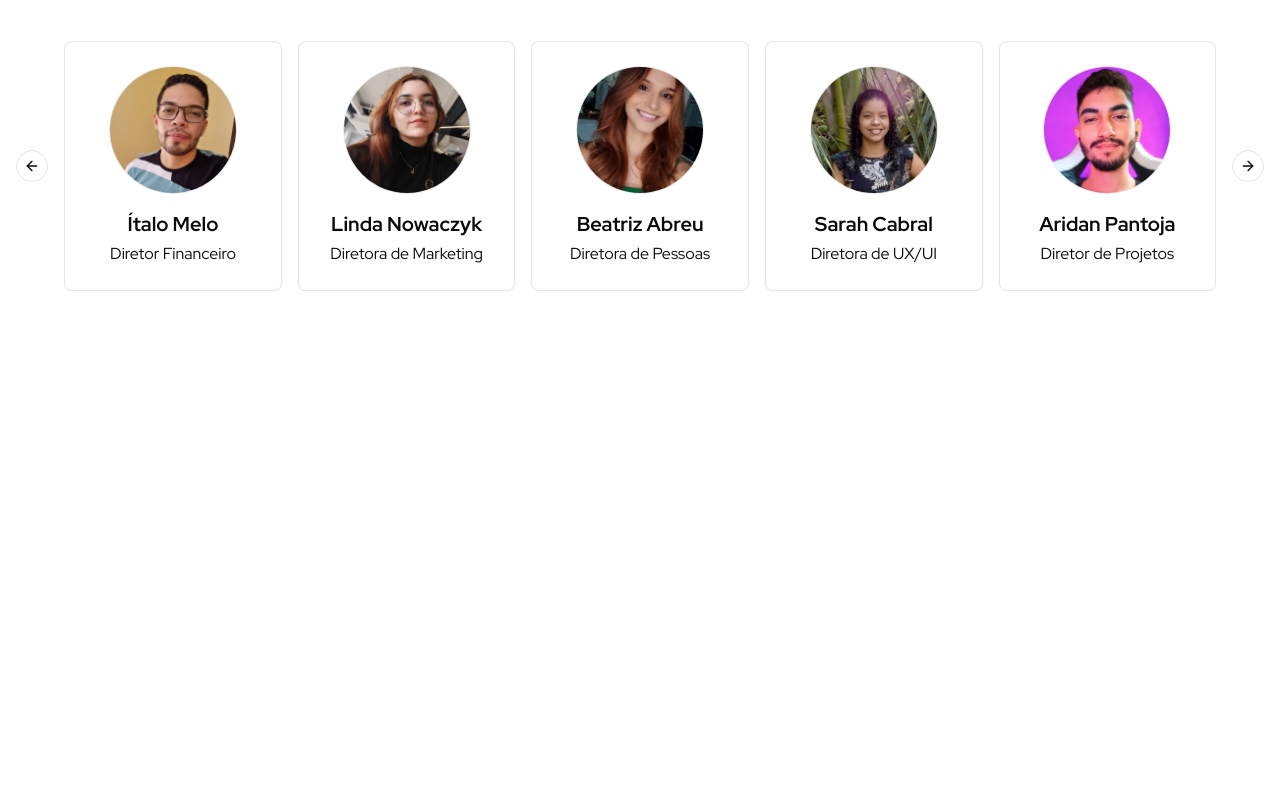
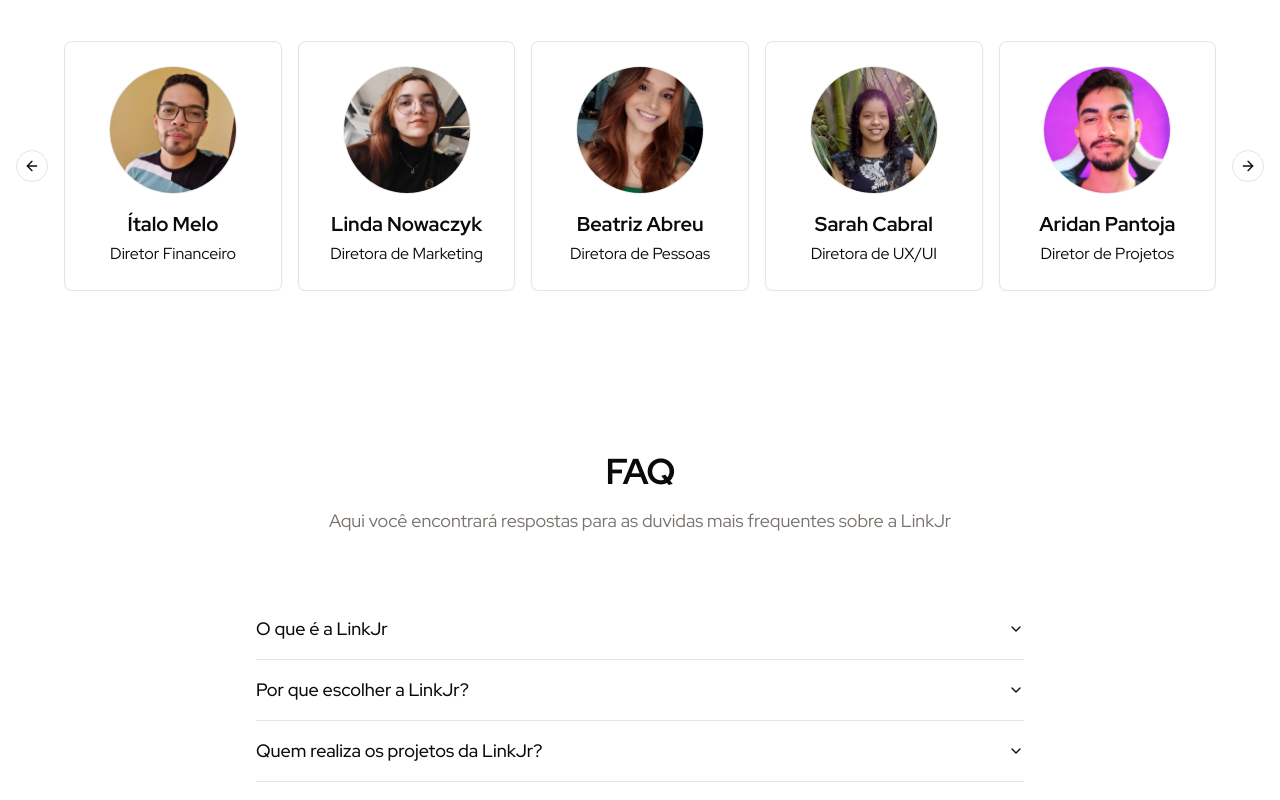
Before and after one commit to linkjrcastanhal/linkjr, a Next.js app: page / in a window 1280 px wide. Shown: the part 1643-2443 px from the top of the page. Before the commit the page ends 2094 px from the top, so only its background shows below. Built offline with nearby package versions, Linux system fonts and the light colour scheme.

Commit message:
feat: add faq section

```diff
--- a/package.json
+++ b/package.json
@@ -9,6 +9,7 @@
     "lint": "next lint"
   },
   "dependencies": {
+    "@radix-ui/react-accordion": "^1.2.0",
     "@radix-ui/react-dialog": "^1.1.1",
     "@radix-ui/react-slot": "^1.1.0",
     "class-variance-authority": "^0.7.0",
--- a/src/app/page.tsx
+++ b/src/app/page.tsx
@@ -1,4 +1,5 @@
 import { CallToAction } from '@/components/call-to-action'
+import { FAQ } from '@/components/faq'
 import { HeroSection } from '@/components/hero-section'
 import { Services } from '@/components/services'
 import { Team } from '@/components/team'
@@ -10,6 +11,7 @@ export default function Home() {
       <CallToAction />
       <Services />
       <Team />
+      <FAQ />
     </>
   )
 }
--- /dev/null
+++ b/src/components/faq/index.tsx
@@ -0,0 +1,52 @@
+import { Section } from '@/components/section'
+import {
+  Accordion,
+  AccordionItem,
+  AccordionTrigger,
+  AccordionContent,
+} from '@/components/shadcn-ui/accordion'
+
+const QUESTIONS = [
+  {
+    title: 'O que é a LinkJr',
+    description:
+      'A LinkJr é uma empresa júnior vinculada à Universidade Federal do Pará (UFPA), Campus Castanhal. Nosso objetivo é oferecer serviços de qualidade em tecnologia e inovação, desenvolvendo projetos para empresas e empreendedores que buscam soluções digitais eficientes.',
+  },
+  {
+    title: 'Por que escolher a LinkJr?',
+    description:
+      'Ao escolher a LinkJr, você investe em soluções tecnológicas criadas sob medida para o seu negócio, além de contribuir para a formação de futuros profissionais. Nossos serviços são inovadores, de alta qualidade e a preços acessíveis.',
+  },
+  {
+    title: 'Quem realiza os projetos da LinkJr?',
+    description:
+      'Nossos projetos são conduzidos por estudantes universitários da UFPA especializados em áreas de tecnologia e inovação. Eles trabalham sob a supervisão de professores e profissionais experientes, garantindo a qualidade e o compromisso com os resultados.',
+  },
+]
+
+export function FAQ() {
+  return (
+    <Section>
+      <div className="max-w-3xl space-y-4">
+        <h2>FAQ</h2>
+        <p className="text-lg text-muted-foreground">
+          Aqui você encontrará respostas para as duvidas mais frequentes sobre a
+          LinkJr
+        </p>
+      </div>
+
+      <Accordion
+        type="single"
+        collapsible
+        className="w-full max-w-3xl text-start"
+      >
+        {QUESTIONS.map((item, i) => (
+          <AccordionItem value={`item-${i}`} key={i}>
+            <AccordionTrigger>{item.title}</AccordionTrigger>
+            <AccordionContent>{item.description}</AccordionContent>
+          </AccordionItem>
+        ))}
+      </Accordion>
+    </Section>
+  )
+}
--- /dev/null
+++ b/src/components/shadcn-ui/accordion.tsx
@@ -0,0 +1,58 @@
+'use client'
+
+import * as React from 'react'
+import * as AccordionPrimitive from '@radix-ui/react-accordion'
+import { ChevronDown } from 'lucide-react'
+
+import { cn } from '@/lib/utils'
+
+const Accordion = AccordionPrimitive.Root
+
+const AccordionItem = React.forwardRef<
+  React.ElementRef<typeof AccordionPrimitive.Item>,
+  React.ComponentPropsWithoutRef<typeof AccordionPrimitive.Item>
+>(({ className, ...props }, ref) => (
+  <AccordionPrimitive.Item
+    ref={ref}
+    className={cn('border-b', className)}
+    {...props}
+  />
+))
+AccordionItem.displayName = 'AccordionItem'
+
+const AccordionTrigger = React.forwardRef<
+  React.ElementRef<typeof AccordionPrimitive.Trigger>,
+  React.ComponentPropsWithoutRef<typeof AccordionPrimitive.Trigger>
+>(({ className, children, ...props }, ref) => (
+  <AccordionPrimitive.Header className="flex">
+    <AccordionPrimitive.Trigger
+      ref={ref}
+      className={cn(
+        'flex flex-1 items-center justify-between py-4 text-lg font-medium transition-all hover:underline [&[data-state=open]>svg]:rotate-180',
+        className,
+      )}
+      {...props}
+    >
+      {children}
+      <ChevronDown className="h-4 w-4 shrink-0 transition-transform duration-200" />
+    </AccordionPrimitive.Trigger>
+  </AccordionPrimitive.Header>
+))
+AccordionTrigger.displayName = AccordionPrimitive.Trigger.displayName
+
+const AccordionContent = React.forwardRef<
+  React.ElementRef<typeof AccordionPrimitive.Content>,
+  React.ComponentPropsWithoutRef<typeof AccordionPrimitive.Content>
+>(({ className, children, ...props }, ref) => (
+  <AccordionPrimitive.Content
+    ref={ref}
+    className="data-[state=closed]:animate-accordion-up data-[state=open]:animate-accordion-down overflow-hidden text-base transition-all"
+    {...props}
+  >
+    <div className={cn('pb-4 pt-0', className)}>{children}</div>
+  </AccordionPrimitive.Content>
+))
+
+AccordionContent.displayName = AccordionPrimitive.Content.displayName
+
+export { Accordion, AccordionItem, AccordionTrigger, AccordionContent }
--- a/tailwind.config.ts
+++ b/tailwind.config.ts
@@ -64,6 +64,28 @@ const config: Config = {
           '5': 'hsl(var(--chart-5))',
         },
       },
+      keyframes: {
+        'accordion-down': {
+          from: {
+            height: '0',
+          },
+          to: {
+            height: 'var(--radix-accordion-content-height)',
+          },
+        },
+        'accordion-up': {
+          from: {
+            height: 'var(--radix-accordion-content-height)',
+          },
+          to: {
+            height: '0',
+          },
+        },
+      },
+      animation: {
+        'accordion-down': 'accordion-down 0.2s ease-out',
+        'accordion-up': 'accordion-up 0.2s ease-out',
+      },
     },
   },
   plugins: [require('tailwindcss-animate')],
```
Also changed, not shown: 1 other file (tests, documents, lock files or other folders).
